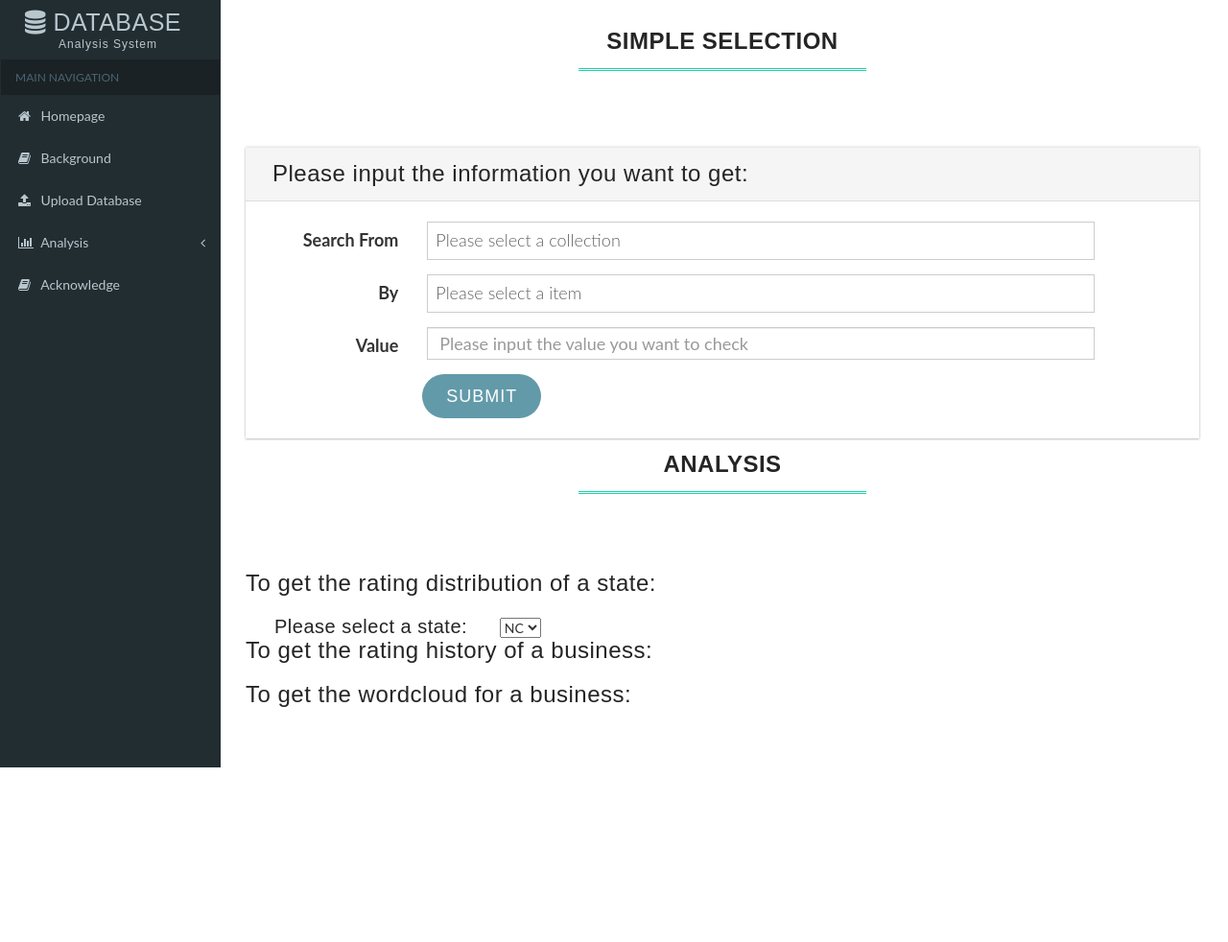
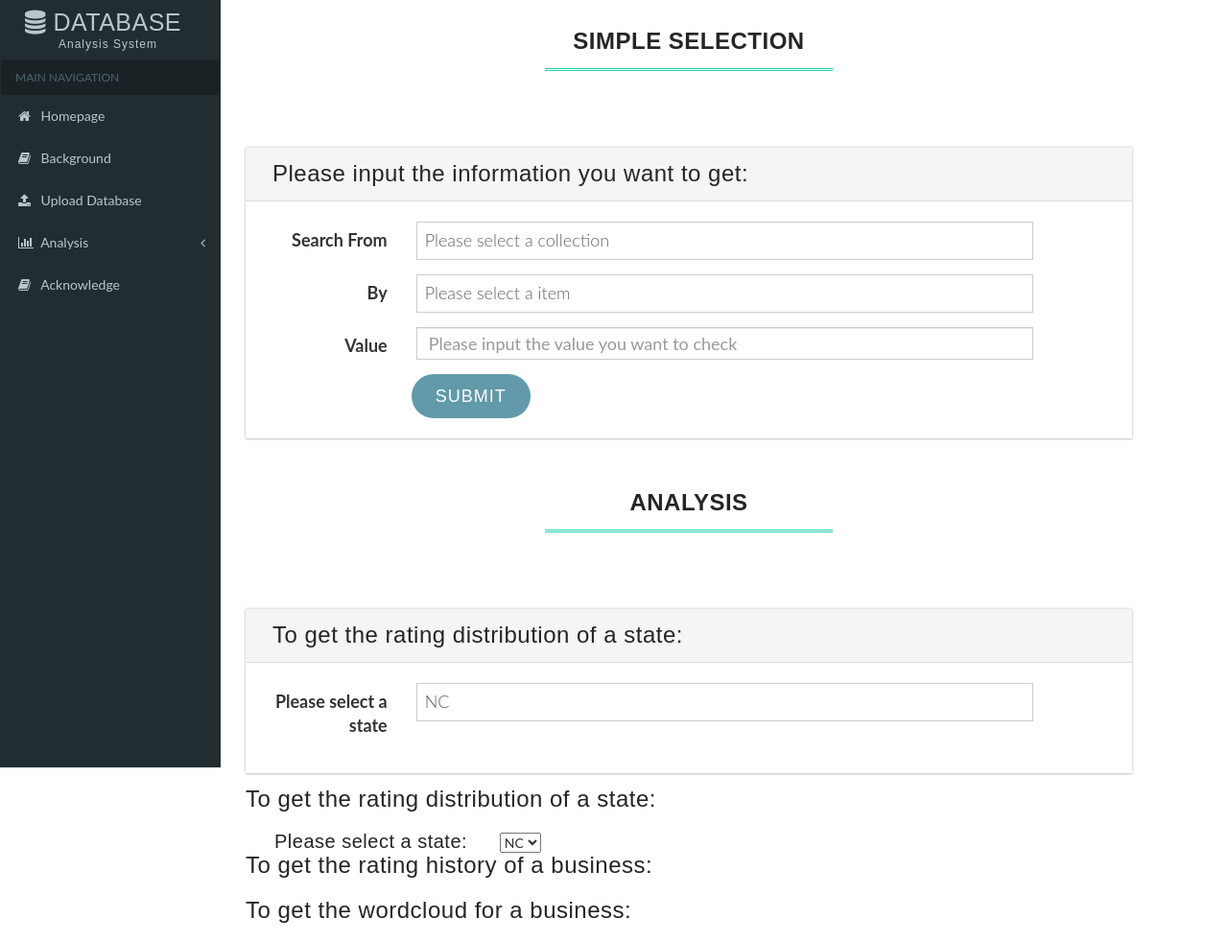
Before and after one commit to nancy0361/CS516_DataPipeline, a Flask app: page /analysis in a window 1280 px wide. Shown: the whole page at 96% size. Before the commit the page ends 800 px from the top, so only its background shows below. Run offline with Flask 2, Linux system fonts and the light colour scheme; parts of the project's set-up code (start-up, migrations or seed data) failed here and were passed over; some libraries are stand-ins or nearby versions.

Commit message:
update analysis html

```diff
--- a/web/templates/analysis.html
+++ b/web/templates/analysis.html
@@ -102,20 +102,20 @@
         </aside>
     </div>
     <!--left-fixed -navigation-->
-    <div style="margin-left: 20%; margin-top: 30px; margin-right: 30px;">
+    <div style="margin-left: 20%; margin-top: 30px; margin-right: 100px;">
         <div class="heading text-center">
             <h4 style="color: #252525;font-size: 24px;">Simple Selection</h4>
             <hr>
         </div>
         <div class=" form-grids row form-grids-right">
-            <div class="widget-shadow " >
+            <div class="widget-shadow ">
                 <div class="form-title">
                     <h4 style="text-transform:none;">Please input the information you want to get:</h4>
                 </div>
                 <div class="form-body">
                     <form class="form-horizontal">
                         <div class="form-group">
-                            <label for="inputEmail3" class="col-sm-2 control-label" style="font-size:18px;">Search From</label>
+                            <label class="col-sm-2 control-label" style="font-size:18px;">Search From</label>
                             <div class="col-sm-9">
                                 <select id="collection" class="form-control1" style="font-size:18px;">
                                     <option>Please select a collection</option>
@@ -126,7 +126,7 @@
                             </div>
                         </div>
                         <div class="form-group">
-                            <label for="inputPassword3" class="col-sm-2 control-label" style="font-size:18px;">By</label>
+                            <label class="col-sm-2 control-label" style="font-size:18px;">By</label>
                             <div class="col-sm-9">
                                 <select id="item" class="form-control1" style="font-size:18px;">
                                     <option>Please select a item</option>
@@ -136,11 +136,11 @@
                             </div>
                         </div>
                         <div class="form-group">
-                                <label for="inputPassword3" class="col-sm-2 control-label" style="font-size:18px;">Value</label>
-                                <div class="col-sm-9">
-                                    <input style="font-size:18px;" class="form-control" id="value" placeholder="Please input the value you want to check">
-                                </div>
+                            <label class="col-sm-2 control-label" style="font-size:18px;">Value</label>
+                            <div class="col-sm-9">
+                                <input style="font-size:18px;" class="form-control" id="value" placeholder="Please input the value you want to check">
                             </div>
+                        </div>
                         <div class="col-sm-offset-2">
                             <button type="submit" class="btn btn-default">Submit</button>
                         </div>
@@ -148,9 +148,31 @@
                 </div>
             </div>
         </div>
+        <br />
+        <br />
         <div class="heading text-center">
             <h4 style="color: #252525;font-size: 24px;">Analysis</h4>
             <hr>
+        </div>
+        <div class=" form-grids row form-grids-right">
+            <div class="widget-shadow ">
+                <div class="form-title">
+                    <h4 style="text-transform:none;">To get the rating distribution of a state:</h4>
+                </div>
+                <div class="form-body">
+                    <form class="form-horizontal">
+                        <div class="form-group">
+                            <label class="col-sm-2 control-label" style="font-size:18px;">Please select a state</label>
+                            <div class="col-sm-9">
+                                <select id="collection" class="form-control1" style="font-size:18px;">
+                                    <option>NC</option>
+                                    <option>LA</option>
+                                </select>
+                            </div>
+                        </div>
+                    </form>
+                </div>
+            </div>
         </div>
         <h4 style="text-transform:none;">To get the rating distribution of a state:</h4>
         <br />
```
